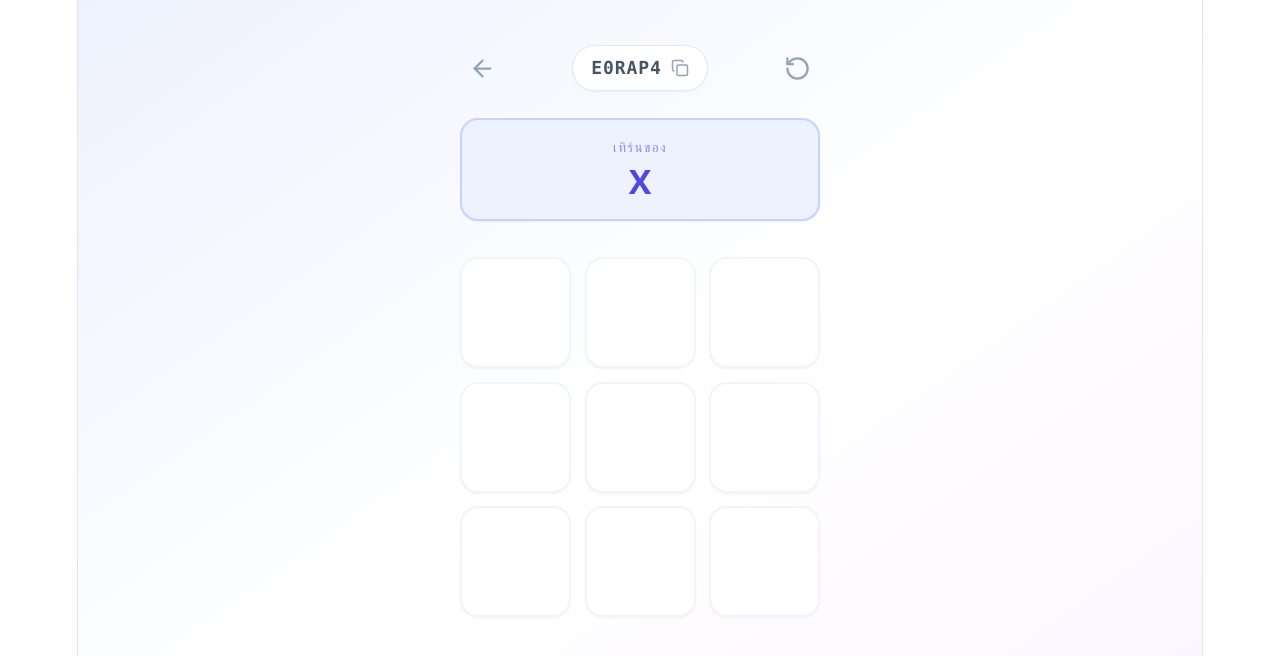
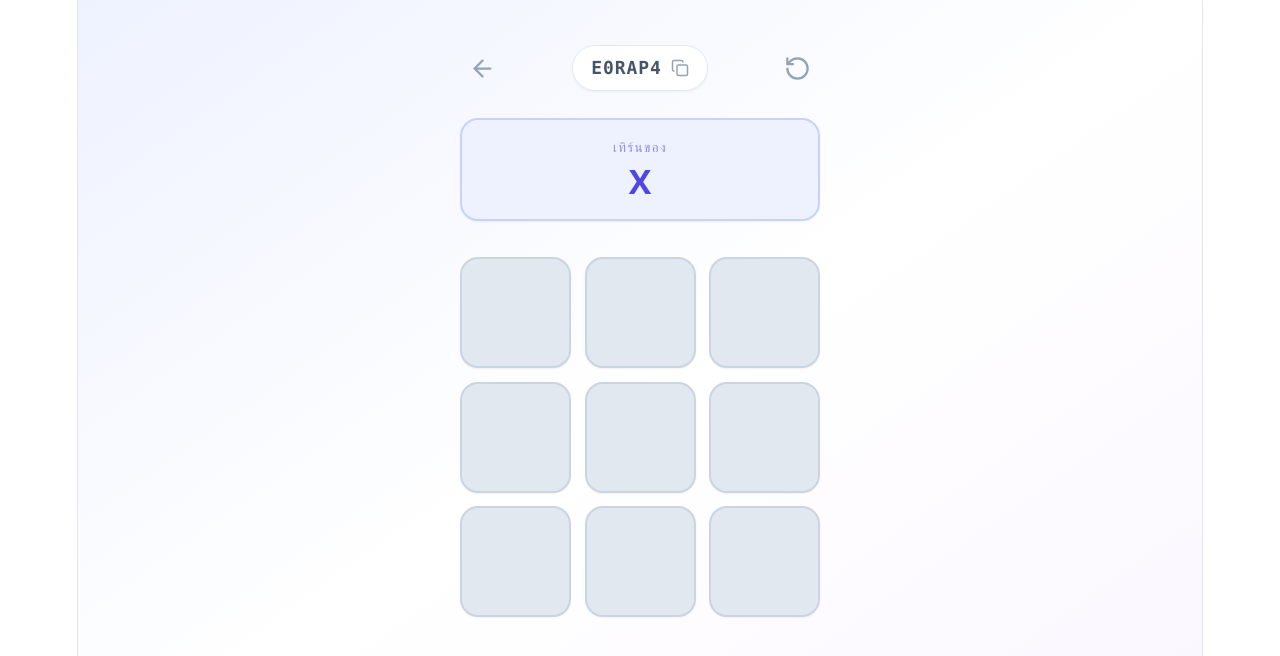
Before and after one commit to acomscie/ox-game, a React (Vite) app: page / in a window 1280 px wide. Both pictures are taken after a click on the button "สร้างห้องใหม่". Shown: the top 656 px of the page. Built offline with nearby package versions, Linux system fonts and the light colour scheme.

Commit message:
fix supabase

```diff
--- a/src/App.jsx
+++ b/src/App.jsx
@@ -333,9 +333,10 @@ export default function App() {
             const isX = cell === "X";
             const isO = cell === "O";
 
-            let cellStyle = "bg-white border-2 border-slate-100 shadow-sm";
-            if (isX) cellStyle = "bg-indigo-50 border-indigo-100 text-indigo-500";
-            if (isO) cellStyle = "bg-rose-50 border-rose-100 text-rose-500";
+            // ปรับสีช่องว่างให้เข้มขึ้นตามที่ต้องการ
+            let cellStyle = "bg-slate-200 border-2 border-slate-300 shadow-sm";
+            if (isX) cellStyle = "bg-indigo-50 border-indigo-200 text-indigo-500";
+            if (isO) cellStyle = "bg-rose-50 border-rose-200 text-rose-500";
             if (isWinCell && isX) cellStyle = "bg-indigo-500 border-indigo-600 text-white shadow-lg shadow-indigo-200 z-10 scale-105";
             if (isWinCell && isO) cellStyle = "bg-rose-500 border-rose-600 text-white shadow-lg shadow-rose-200 z-10 scale-105";
 
@@ -347,7 +348,7 @@ export default function App() {
                 className={`
                   relative flex items-center justify-center rounded-2xl text-6xl font-black
                   transition-all duration-200
-                  ${!cell && !winner ? 'hover:bg-slate-50 hover:border-slate-300 hover:scale-[1.03] active:scale-[0.97] cursor-pointer' : 'cursor-default'}
+                  ${!cell && !winner ? 'hover:bg-slate-300 hover:border-slate-400 hover:scale-[1.03] active:scale-[0.97] cursor-pointer' : 'cursor-default'}
                   ${cellStyle}
                 `}
               >
```
